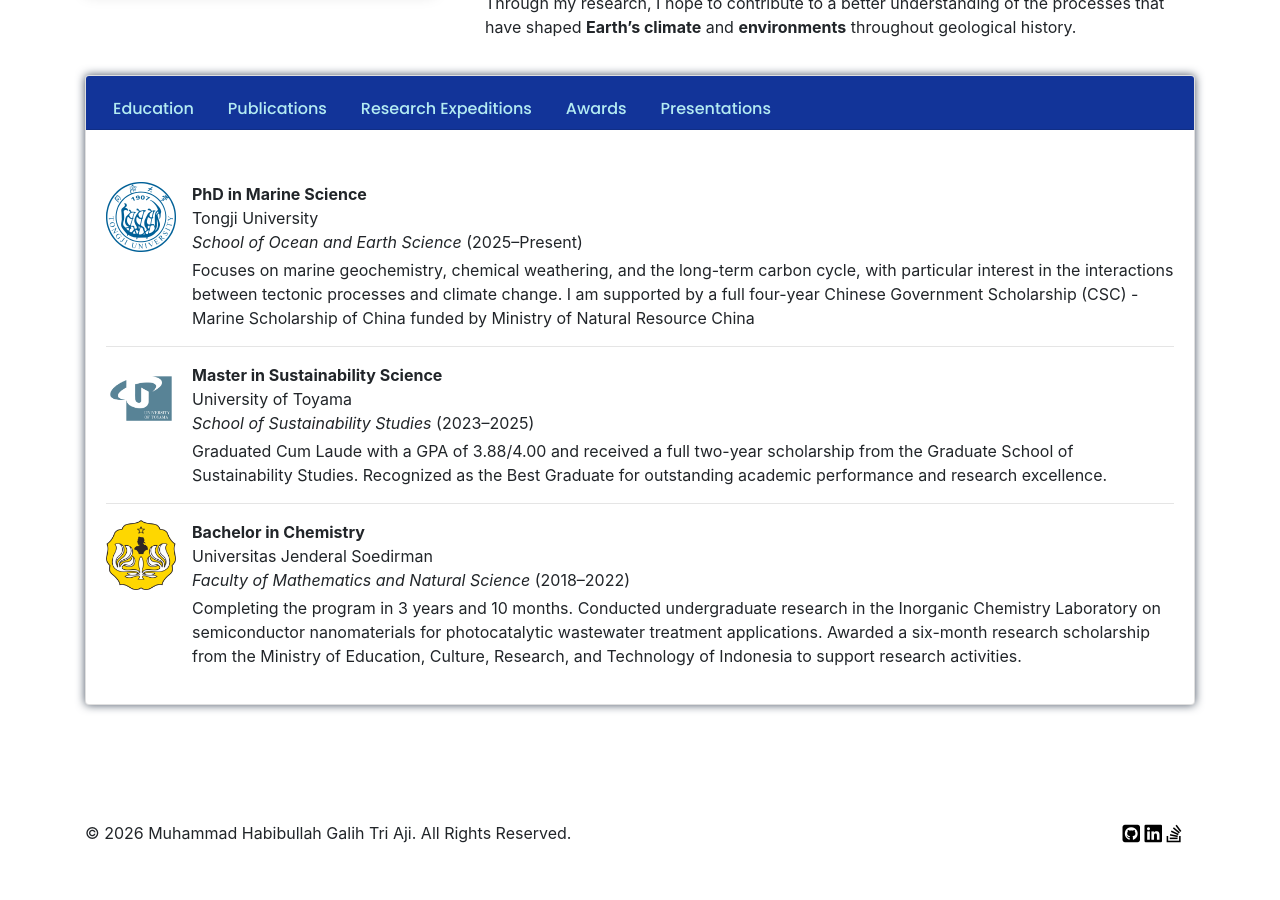
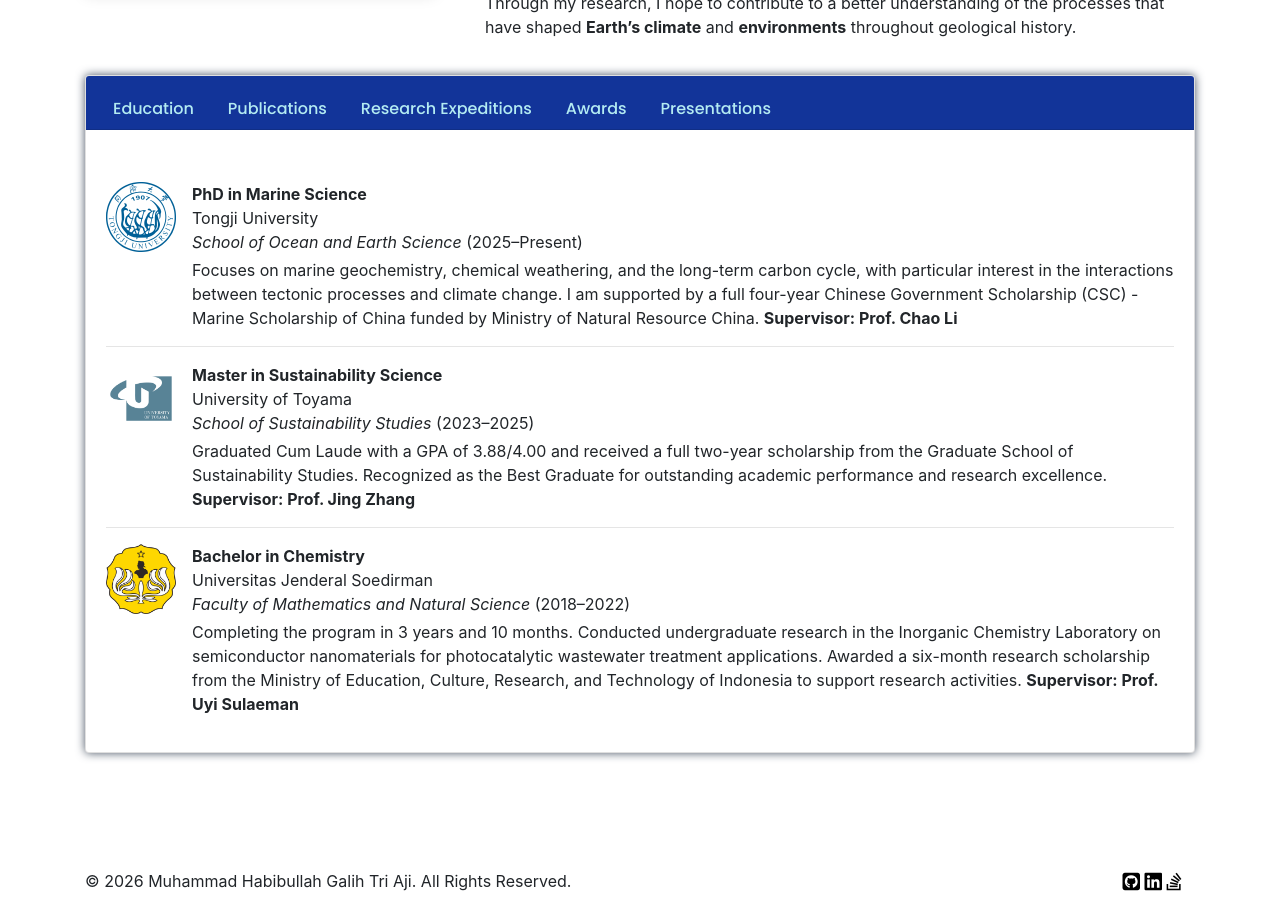
Before and after one commit to mhgta10/mhgta10.github.io, a Jekyll site: the page built from index.md, in a window 1280 px wide and 900 px high, scrolled down 631 px. Built offline with Jekyll 4.4.1, drawn with Linux system fonts in a browser that asks for light colours; nearby versions of some CDN libraries; comment, search, counter and statistics services are not loaded; our own code applies the rules of GitHub Pages for plain Markdown files; before the commit the page ends 1508 px from its top, so only the background shows below that.

Commit message:
Update courses.yml

```diff
--- a/_data/courses.yml
+++ b/_data/courses.yml
@@ -5,7 +5,7 @@
   year: 2025–Present
   logo: /assets/img/tongji.png
   description: >
-    Focuses on marine geochemistry, chemical weathering, and the long-term carbon cycle, with particular interest in the interactions between tectonic processes and climate change. I am supported by a full four-year Chinese Government Scholarship (CSC) - Marine Scholarship of China funded by Ministry of Natural Resource China
+    Focuses on marine geochemistry, chemical weathering, and the long-term carbon cycle, with particular interest in the interactions between tectonic processes and climate change. I am supported by a full four-year Chinese Government Scholarship (CSC) - Marine Scholarship of China funded by Ministry of Natural Resource China. <strong>Supervisor: Prof. Chao Li</strong>
 - Degree: Master
   Program: Sustainability Science
   School: School of Sustainability Studies
@@ -13,7 +13,7 @@
   year: 2023–2025
   logo: /assets/img/toyama.png
   description: >
-    Graduated Cum Laude with a GPA of 3.88/4.00 and received a full two-year scholarship from the Graduate School of Sustainability Studies. Recognized as the Best Graduate for outstanding academic performance and research excellence.
+    Graduated Cum Laude with a GPA of 3.88/4.00 and received a full two-year scholarship from the Graduate School of Sustainability Studies. Recognized as the Best Graduate for outstanding academic performance and research excellence. <strong>Supervisor: Prof. Jing Zhang</strong>
 - Degree: Bachelor
   Program: Chemistry
   School: Faculty of Mathematics and Natural Science
@@ -21,4 +21,4 @@
   year: 2018–2022
   logo: /assets/img/unsoed.png
   description: >
-   Completing the program in 3 years and 10 months. Conducted undergraduate research in the Inorganic Chemistry Laboratory on semiconductor nanomaterials for photocatalytic wastewater treatment applications. Awarded a six-month research scholarship from the Ministry of Education, Culture, Research, and Technology of Indonesia to support research activities.
+   Completing the program in 3 years and 10 months. Conducted undergraduate research in the Inorganic Chemistry Laboratory on semiconductor nanomaterials for photocatalytic wastewater treatment applications. Awarded a six-month research scholarship from the Ministry of Education, Culture, Research, and Technology of Indonesia to support research activities. <strong>Supervisor: Prof. Uyi Sulaeman</strong>
```
